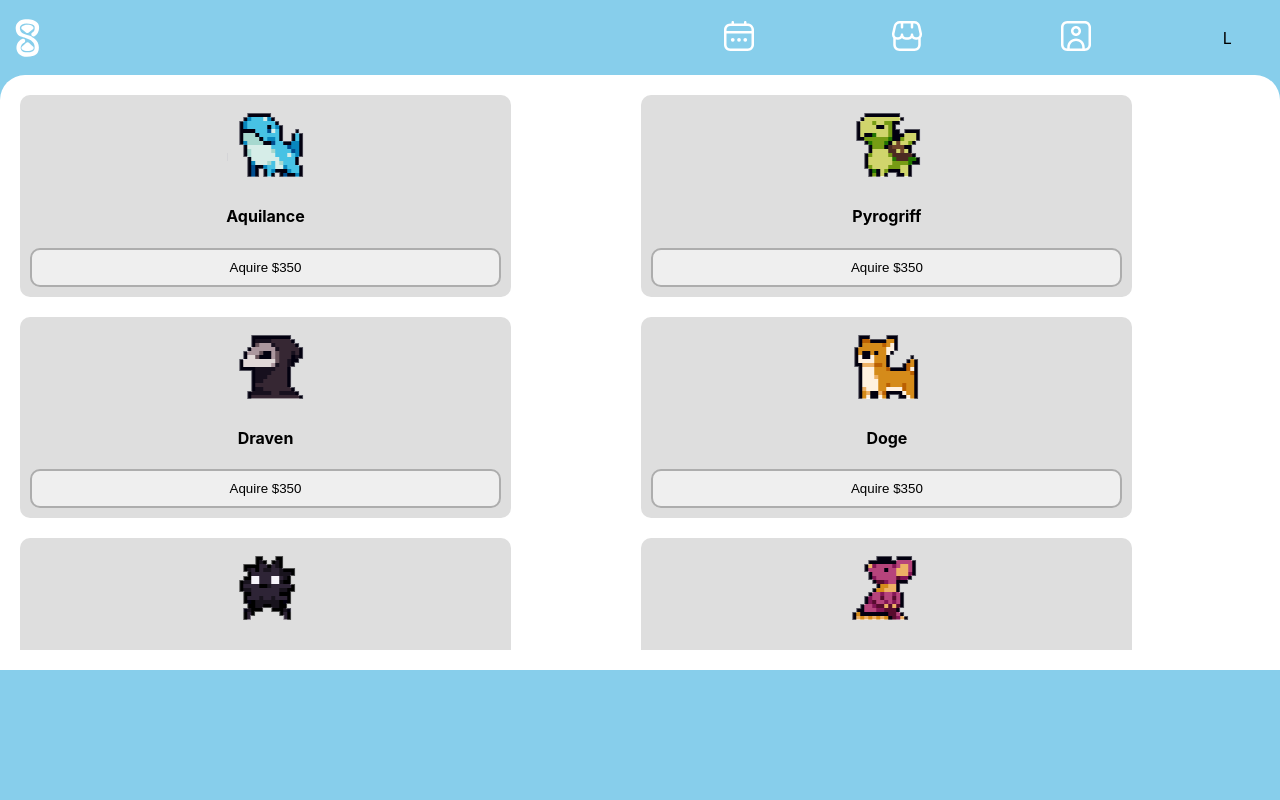
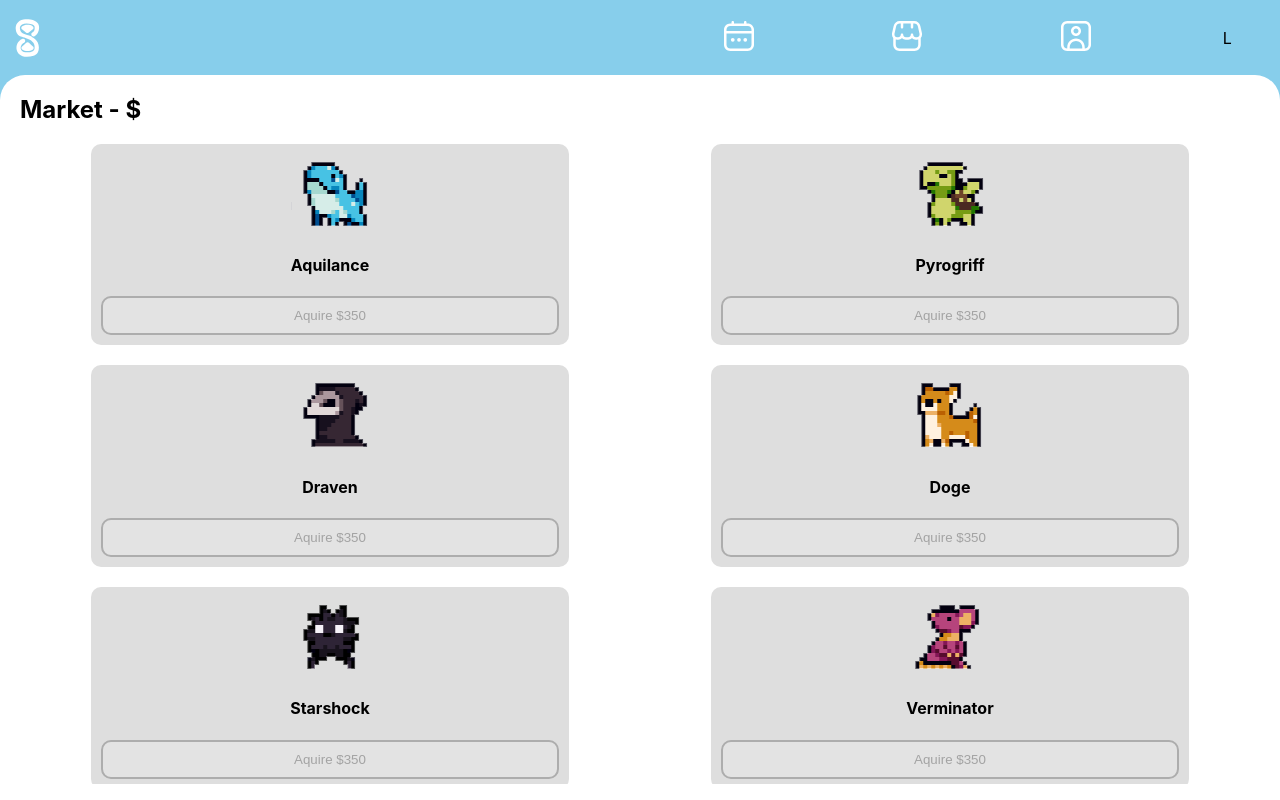
Before and after one commit to Gage-Lieble/Habify, a React (Create React App) app in the folder interface/: page / in a window 1280 px wide. Both pictures are taken after a click on the button 907 px from the left and 37 px from the top of the page. Built offline with nearby package versions, Linux system fonts and the light colour scheme; no server answers.

Commit message:
Fixed shop scroll

```diff
--- a/interface/src/components/Dashboard/Calendar/Calendar.js
+++ b/interface/src/components/Dashboard/Calendar/Calendar.js
@@ -4,7 +4,7 @@ import { useEffect, useState, useContext, useRef } from "react"
 import UserContext from "../../../context/user-context"
 import { ActivityCalendar } from 'activity-calendar-react'
 import DayActivityForm from "../Forms/DayActivityForm"
-const Calendar = () => {
+const Calendar = (props) => {
 
   const user = useContext(UserContext)
 
@@ -83,18 +83,18 @@ const Calendar = () => {
 
 
         return (
-          <>
+          <div id="calendarpg-wrap">
             <h2 className="page-title">Calendar</h2>
             <div id="calendar-wrap">
                 {actCal}
             </div>
             <div id="mods-wrap">
-              <h4>Streak: 7 days</h4>
+              <h4>Streak: {props.streak} days</h4>
               <h4>Multiplyer: x1.25</h4>
             </div>
             <DayActivityForm />
 
-        </>
+        </div>
     )
 }
 export default Calendar
--- a/interface/src/components/Dashboard/DashboardContent.js
+++ b/interface/src/components/Dashboard/DashboardContent.js
@@ -19,17 +19,17 @@ const DashboardContent = () => {
         })
     },[setProfile, user])
 
-    const [innerCont, setInnerCont] = useState(<Calendar />)
+    const [innerCont, setInnerCont] = useState(<Calendar streak={profile.streak} />)
     const togglePageFunc = (page) => {
         if (page === 'cal'){
-            setInnerCont(<Calendar />)
+            setInnerCont(<Calendar streak={profile.streak} />)
         }else if (page === 'shop'){
             setInnerCont(<ShopContent />)
         }else if (page === 'inv'){
             setInnerCont(<Inventory />)
         }
     }
-
+    console.log(profile)
     return (
         <UserContext.Provider value={{user:user.user, coins: profile.coins}}>
 
--- a/interface/src/components/Shop/PriceLevelOne.js
+++ b/interface/src/components/Shop/PriceLevelOne.js
@@ -39,9 +39,15 @@ const PriceLevelOne = (props) => {
 
     return (
         <>
-        <RewardCard img={props.image} name={props.name} price={'$350'} func={buyFunc}/>
-            </>
+        <RewardCard img={props.image} name={props.name} price={'$350'} func={buyFunc} disabled={disabled}/>
+        </>
     )
 }
 
 export default PriceLevelOne
+
+
+// <img src={props.image} alt="present" />
+// <h3>{props.name}</h3>
+// <p>$350</p>
+// <button onClick={buyFunc} disabled={disabled}>Buy</button>
--- a/interface/src/components/Shop/RewardCard.js
+++ b/interface/src/components/Shop/RewardCard.js
@@ -6,7 +6,7 @@ const RewardCard = (props) => {
         <div className='reward-card'>
             <img className='reward-img' src={props.img}/>
             <h4>{props.name}</h4>
-            <button className="buy-btn" onClick={props.func}>Aquire {props.price}</button>
+            <button className="buy-btn" onClick={props.func} disabled={props.disabled}>Aquire {props.price}</button>
         </div>
     )
 }
--- a/interface/src/components/Shop/ShopContent.js
+++ b/interface/src/components/Shop/ShopContent.js
@@ -9,7 +9,8 @@ const ShopContent = () => {
         setWallet(wallet - debt)
     }
     return (
-        <>
+        <div id="shoppg-wrap">
+        <h2 className="page-title">Market - ${wallet}</h2>
         <div id="shop-content">
         <PriceLevelOne image={'/static/imgs/pets/0.png'} name="Aquilance" setWallet={displayWallet} /> <br />
         <PriceLevelOne image={'/static/imgs/pets/1.png'} name="Pyrogriff" setWallet={displayWallet} /> <br />
@@ -22,7 +23,7 @@ const ShopContent = () => {
         <PriceLevelOne image={'/static/imgs/pets/8.png'} name="Petally" setWallet={displayWallet} /><br />
         <PriceLevelOne image={'/static/imgs/pets/9.png'} name="Skiddo" setWallet={displayWallet} /><br />
         </div>
-        </>
+        </div>
     )
 }
 
--- a/interface/src/index.css
+++ b/interface/src/index.css
@@ -48,10 +48,12 @@ code {
 #content-wrap{
   background-color: white;
   border-radius: 25px 25px 0px 0px;
-  /* height: calc(100vh - 115px); */
-  height: 100%;
+  min-height: 100vh;
+
+}
+
+#calendarpg-wrap{
   padding: 20px;
-
 }
 
 .page-title{
@@ -60,6 +62,7 @@ code {
 #calendar-wrap{
   margin: 0 auto;
   width: 175%;
+
   overflow-x: auto;
 }
 
@@ -136,19 +139,20 @@ code {
   display: flex;
   flex-direction: column;
   align-items: center;
-  width: 40%;
-  margin: 0px 0px 20px 0px;
+  width: 37%;
   padding:10px;
   border-radius: 10px;
+  margin: 0 auto;
+  margin-bottom: 20px;
 }
 
 #shop-content{
+  overflow-y: scroll;
+  height: 75vh;
+  margin: auto;
+  min-height: 80%;
   display: flex;
   flex-wrap: wrap;
-  justify-content: space-between;
-  width: 92vw;
-  height: 555px;
-  overflow-y: scroll;
 }
 
 
@@ -158,3 +162,10 @@ code {
   border-radius: 10px;
   border: 2px solid rgb(173, 173, 173);
 }
+
+#shoppg-wrap{
+  padding: 20px 20px 0px 20px;
+  height: 100vh;
+
+
+}
```
Also changed, not shown: 15 other files (tests, documents, lock files or other folders).
